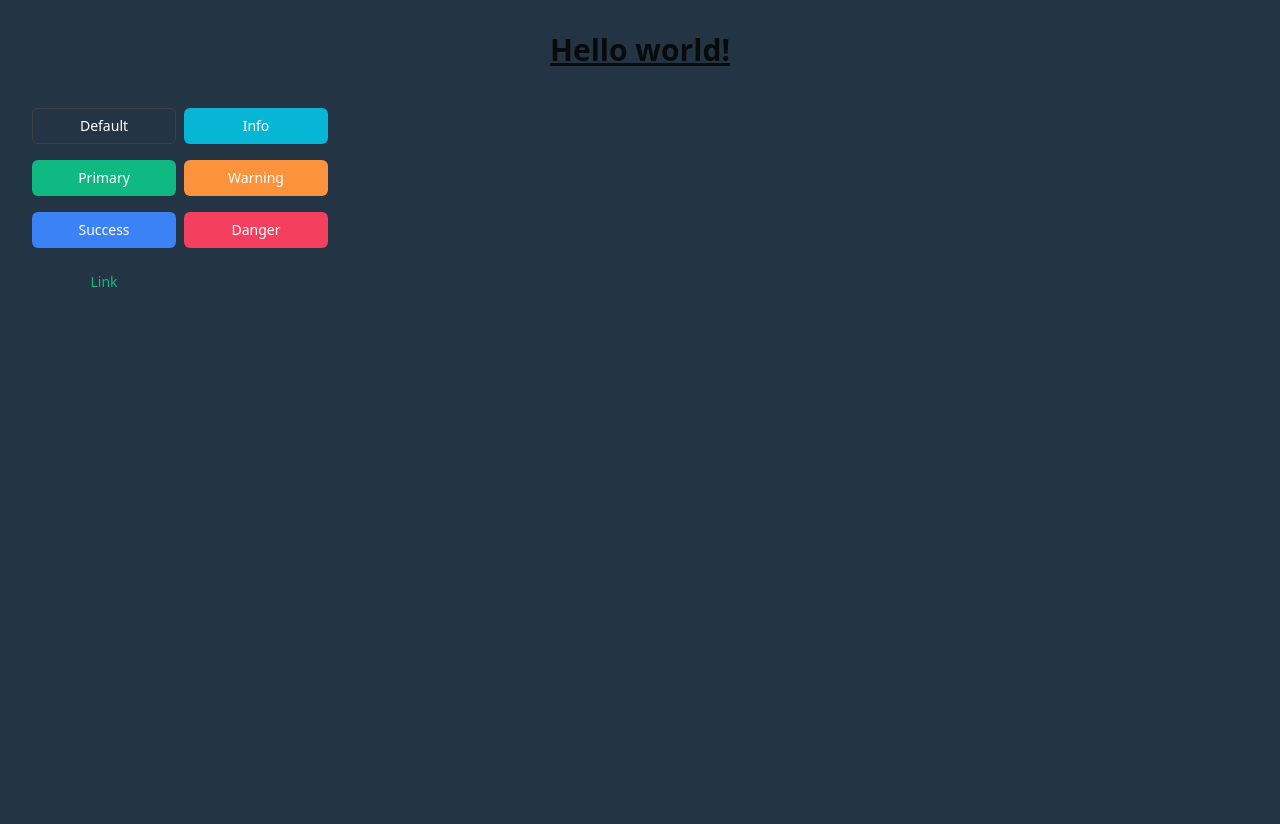
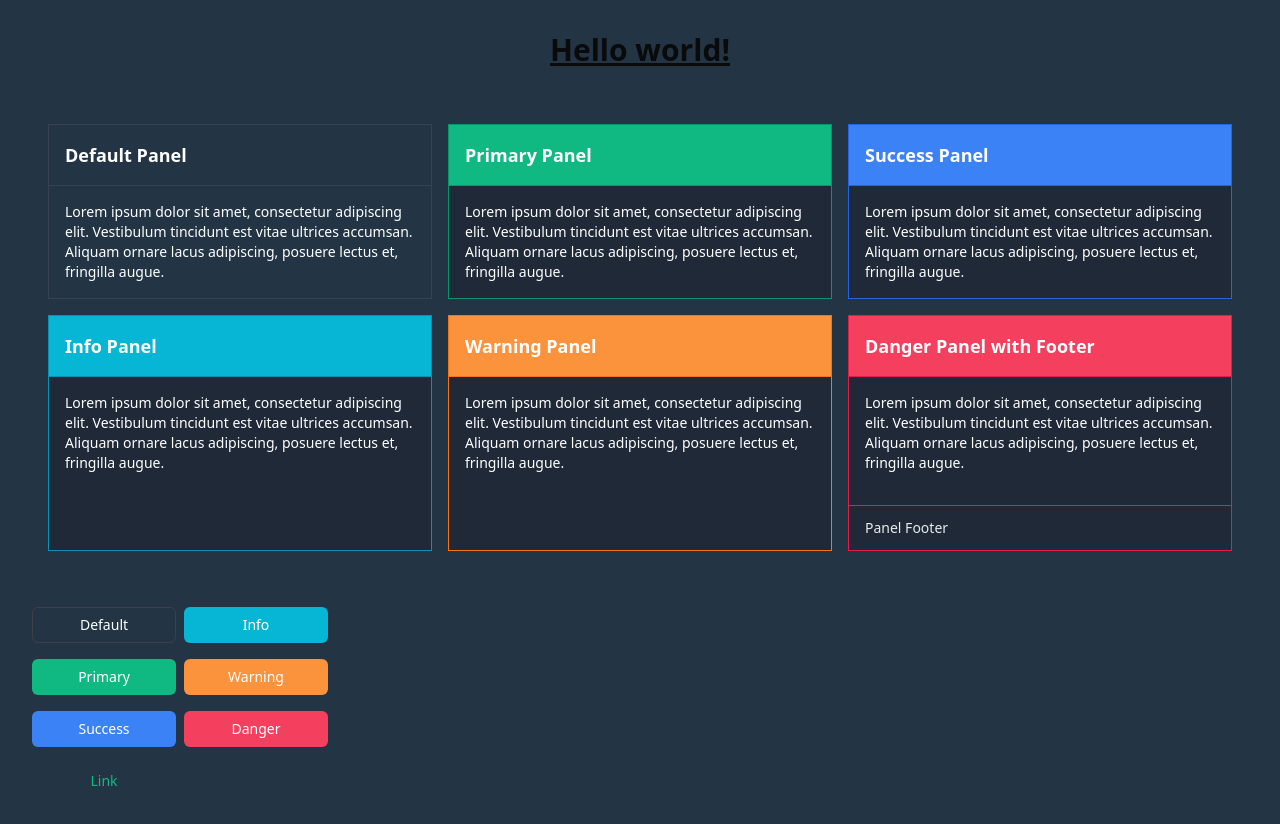
Before and after one commit to mdfirdause7224/web-page, a React (Vite) app: page / in a window 1280 px wide. Shown: the top 824 px of the page. Before the commit the page ends 800 px from the top, so only its background shows below. Built offline with nearby package versions, Linux system fonts and the light colour scheme.

Commit message:
Panels added

```diff
--- a/src/App.tsx
+++ b/src/App.tsx
@@ -1,5 +1,6 @@
 import "./App.css";
 import { Button } from "./components/ui/button";
+import { Panel } from "./components/ui/panel";
 
 function App() {
   return (
@@ -7,6 +8,37 @@ function App() {
       <div>
         <h1 className="text-3xl font-bold underline">Hello world!</h1>
       </div>
+      <div className="grid grid-cols-3 gap-4 mt-10 p-4">
+        <Panel variant="default" title="Default Panel">
+          Lorem ipsum dolor sit amet, consectetur adipiscing elit. Vestibulum tincidunt est vitae ultrices accumsan. Aliquam ornare lacus adipiscing, posuere lectus et, fringilla augue.
+        </Panel>
+        <Panel variant="primary" title="Primary Panel">
+          Lorem ipsum dolor sit amet, consectetur adipiscing elit. Vestibulum tincidunt est vitae ultrices accumsan. Aliquam ornare lacus adipiscing, posuere lectus et, fringilla augue.
+        </Panel>
+        <Panel variant="success" title="Success Panel">
+          Lorem ipsum dolor sit amet, consectetur adipiscing elit. Vestibulum tincidunt est vitae ultrices accumsan. Aliquam ornare lacus adipiscing, posuere lectus et, fringilla augue.
+        </Panel>
+        <Panel
+          variant="info"
+          title="Info Panel"
+        >
+          Lorem ipsum dolor sit amet, consectetur adipiscing elit. Vestibulum tincidunt est vitae ultrices accumsan. Aliquam ornare lacus adipiscing, posuere lectus et, fringilla augue.
+        </Panel>
+        <Panel
+          variant="warning"
+          title="Warning Panel"
+        >
+          Lorem ipsum dolor sit amet, consectetur adipiscing elit. Vestibulum tincidunt est vitae ultrices accumsan. Aliquam ornare lacus adipiscing, posuere lectus et, fringilla augue.
+        </Panel>
+        <Panel
+          variant="danger"
+          title="Danger Panel with Footer"
+          footer="Panel Footer"
+        >
+          Lorem ipsum dolor sit amet, consectetur adipiscing elit. Vestibulum tincidunt est vitae ultrices accumsan. Aliquam ornare lacus adipiscing, posuere lectus et, fringilla augue.
+        </Panel>
+      </div>
+
       <div className="flex gap-2 mt-10">
         <div>
           <div className="mb-4">
--- a/src/components/ui/panel.tsx
+++ b/src/components/ui/panel.tsx
@@ -0,0 +1,66 @@
+import { cva, type VariantProps } from "class-variance-authority";
+import * as React from "react";
+import { cn } from "../../lib/utils";
+
+const panelVariants = cva(
+  "border", // Removed bg-[#1f2937] from base styles
+  {
+    variants: {
+      variant: {
+        default: "border-[#374151] bg-transparent",
+        primary: "border-emerald-600 bg-[#1f2937]",
+        success: "border-blue-600 bg-[#1f2937]",
+        info: "border-cyan-600 bg-[#1f2937]",
+        warning: "border-orange-500 bg-[#1f2937]",
+        danger: "border-rose-600 bg-[#1f2937]",
+      }
+    },
+    defaultVariants: {
+      variant: "default",
+    },
+  }
+);
+
+export interface PanelProps
+  extends React.HTMLAttributes<HTMLDivElement>,
+    VariantProps<typeof panelVariants> {
+  title?: string;
+  footer?: React.ReactNode;
+  icon?: React.ReactNode;
+}
+
+const Panel = React.forwardRef<HTMLDivElement, PanelProps>(
+  ({ className, variant, title, footer, icon, children, ...props }, ref) => {
+    return (
+      <div
+        className={cn(panelVariants({ variant, className }))}
+        ref={ref}
+        {...props}
+      >
+        {title && (
+          <div className={cn(
+            "text-lg font-semibold p-4 border-b border-inherit text-left flex items-center gap-2",
+            {
+              "bg-transparent text-white": variant === "default",
+              "bg-emerald-500 text-white": variant === "primary",
+              "bg-blue-500 text-white": variant === "success",
+              "bg-cyan-500 text-white": variant === "info",
+              "bg-orange-400 text-white": variant === "warning",
+              "bg-rose-500 text-white": variant === "danger",
+            }
+          )}>
+            {icon && <span>{icon}</span>}
+            {title}
+          </div>
+        )}
+        <div className="p-4 text-sm text-white text-left">{children}</div>
+        {footer && (
+          <div className="px-4 py-3 mt-4 border-t border-inherit text-sm text-white/90 text-left">{footer}</div>
+        )}
+      </div>
+    );
+  }
+);
+Panel.displayName = "Panel";
+
+export { Panel, panelVariants };
--- a/src/index.css
+++ b/src/index.css
@@ -49,33 +49,25 @@
     --panel-warning-border: 31 95% 86%;
     --panel-danger: 0 84% 97%;
     --panel-danger-border: 0 84% 86%;
-  }
 
-  .dark {
-    --background: 0 0% 3.9%;
-    --foreground: 0 0% 98%;
-    --card: 0 0% 3.9%;
-    --card-foreground: 0 0% 98%;
-    --popover: 0 0% 3.9%;
-    --popover-foreground: 0 0% 98%;
-    --primary: 0 0% 98%;
-    --primary-foreground: 0 0% 9%;
-    --secondary: 0 0% 14.9%;
-    --secondary-foreground: 0 0% 98%;
-    --muted: 0 0% 14.9%;
-    --muted-foreground: 0 0% 63.9%;
-    --accent: 0 0% 14.9%;
-    --accent-foreground: 0 0% 98%;
-    --destructive: 0 62.8% 30.6%;
-    --destructive-foreground: 0 0% 98%;
-    --border: 0 0% 14.9%;
-    --input: 0 0% 14.9%;
-    --ring: 0 0% 83.1%;
-    --chart-1: 220 70% 50%;
-    --chart-2: 160 60% 45%;
-    --chart-3: 30 80% 55%;
-    --chart-4: 280 65% 60%;
-    --chart-5: 340 75% 55%;
+    /* Update these panel-related variables */
+    --panel-default: 215 28% 17%;
+    --panel-default-border: 215 28% 25%;
+
+    --panel-primary: 160 84% 39%;
+    --panel-primary-border: 160 84% 45%;
+
+    --panel-success: 217 91% 60%;
+    --panel-success-border: 217 91% 65%;
+
+    --panel-info: 189 94% 43%;
+    --panel-info-border: 189 94% 48%;
+
+    --panel-warning: 31 95% 65%;
+    --panel-warning-border: 31 95% 70%;
+
+    --panel-danger: 0 84% 60%;
+    --panel-danger-border: 0 84% 65%;
   }
 }
 
```
